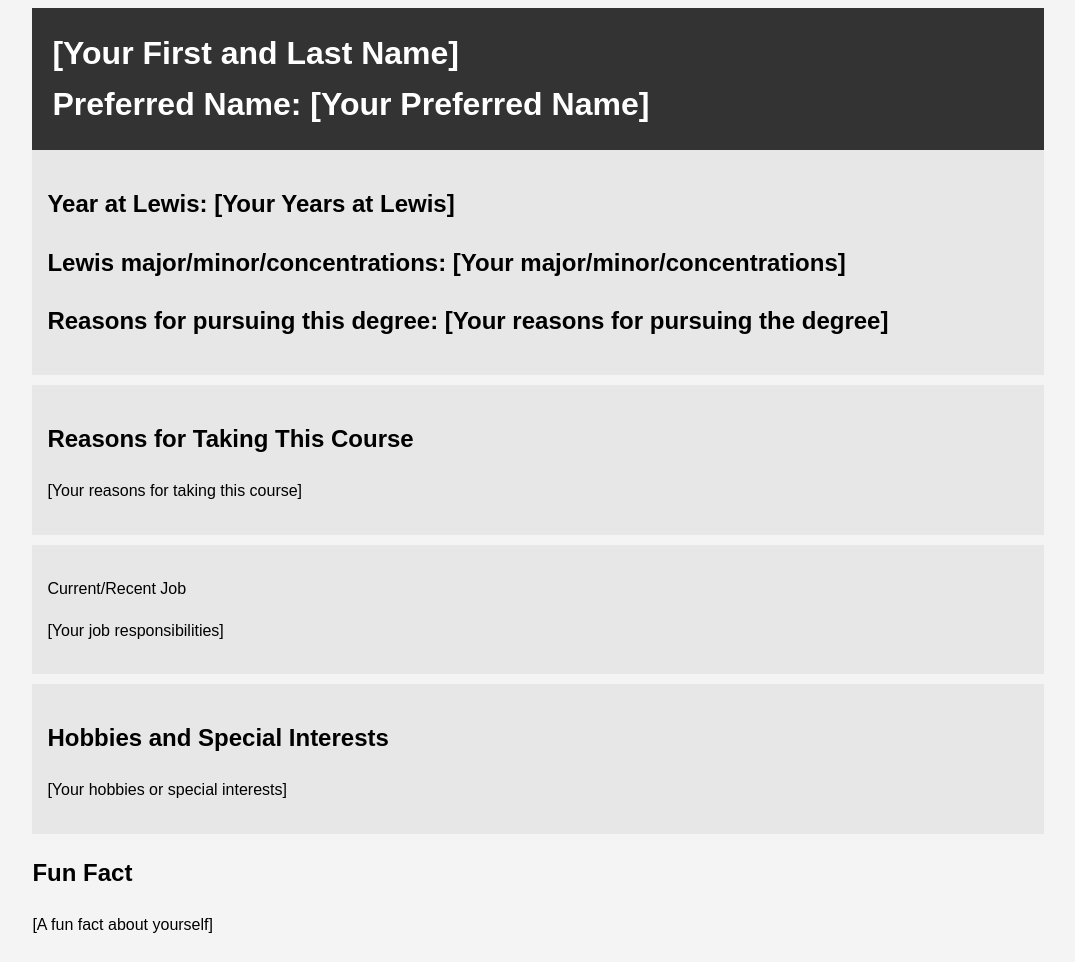
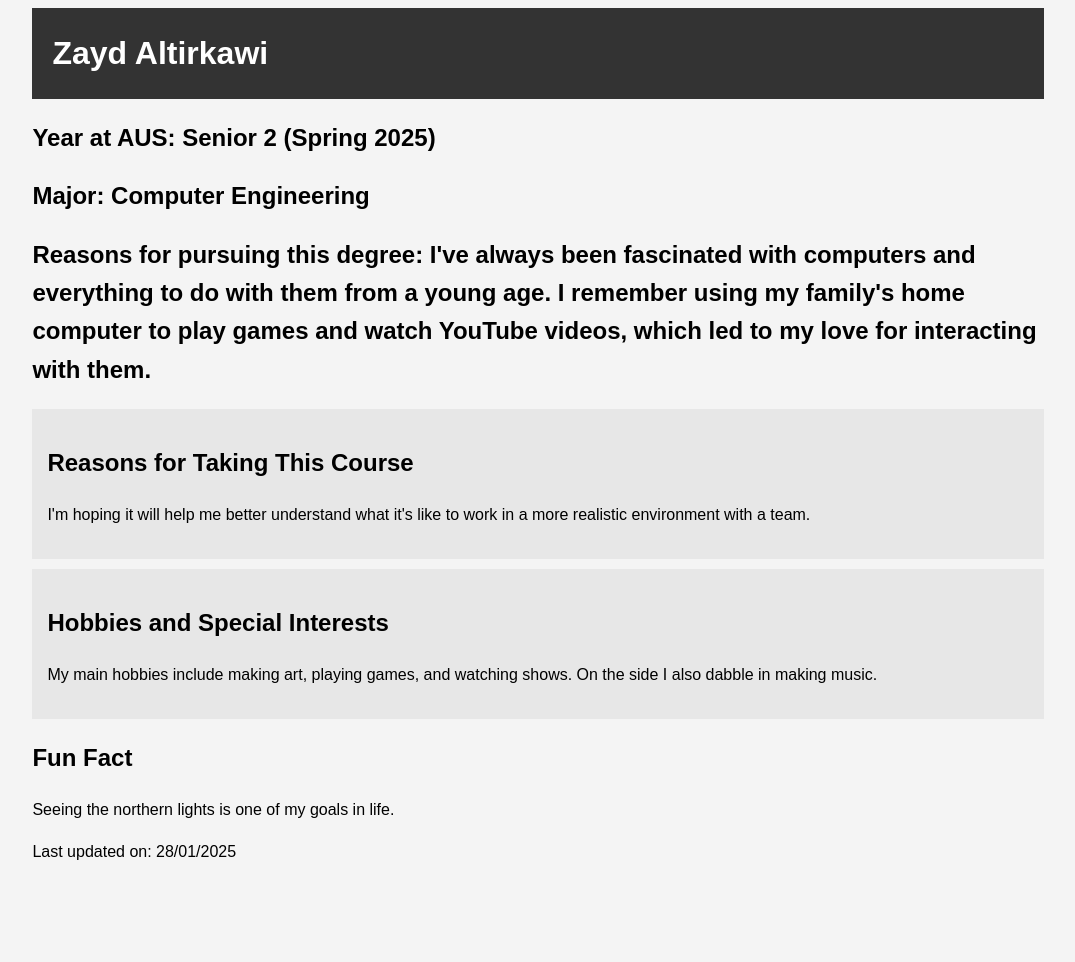
Before and after one commit to zaltirkawi/about-me, a plain HTML site: page index.html in a window 1280 px wide. Shown: the whole page, without its empty margins (102-1177 px from the left). After the commit the page ends 888 px from the top, so only its background shows below. Drawn offline with Linux system fonts and the light colour scheme.

Commit message:
Update index.html
Included all relevant information for now

```diff
--- a/index.html
+++ b/index.html
@@ -31,34 +31,32 @@
 <body>
     <div class="container">
         <header class="main-info">
-            <h1>[Your First and Last Name]</h1>
-            <h1>Preferred Name: [Your Preferred Name]</h1>
+            <h1>Zayd Altirkawi</h1>
         </header>
 
-        <section class="lewis">
-			<h2>Year at Lewis: [Your Years at Lewis]</h2>
-			<h2>Lewis major/minor/concentrations: [Your major/minor/concentrations]</h2>
-			<h2>Reasons for pursuing this degree: [Your reasons for pursuing the degree]</h2>
+        <section class="aus">
+		<h2>Year at AUS: Senior 2 (Spring 2025)</h2>
+		<h2>Major: Computer Engineering</h2>
+		<h2>Reasons for pursuing this degree: I've always been fascinated with computers and everything to do with them from a young age. I remember using my family's home computer to play games and watch YouTube videos, which led to my love for interacting with them.</h2>
         </section>
 
-		<section class="course">
+	<section class="course">
             <h2>Reasons for Taking This Course</h2>
-            <p>[Your reasons for taking this course]</p>
-        </section>
-
-		<section class="job">
-            <p>Current/Recent Job</p>
-			<p>[Your job responsibilities]</p>
+            <p>I'm hoping it will help me better understand what it's like to work in a more realistic environment with a team.</p>
         </section>
 
         <section class="hobbies">
             <h2>Hobbies and Special Interests</h2>
-            <p>[Your hobbies or special interests]</p>
+            <p>My main hobbies include making art, playing games, and watching shows. On the side I also dabble in making music.</p>
         </section>
 
         <section class="fun-fact">
             <h2>Fun Fact</h2>
-            <p>[A fun fact about yourself]</p>
+            <p>Seeing the northern lights is one of my goals in life.</p>
+        </section>
+
+	<section class="last-updated">
+            <p>Last updated on: 28/01/2025</p>
         </section>
     </div>
 </body>
```
